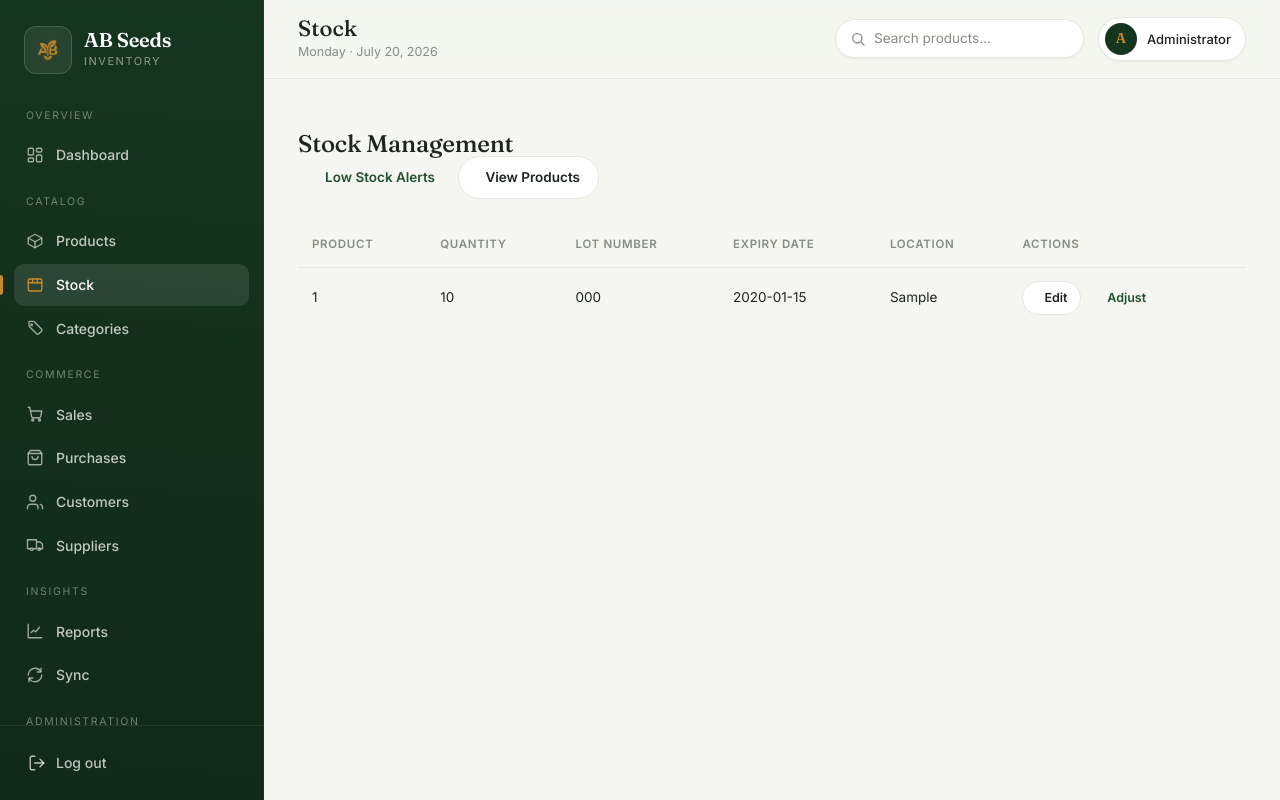
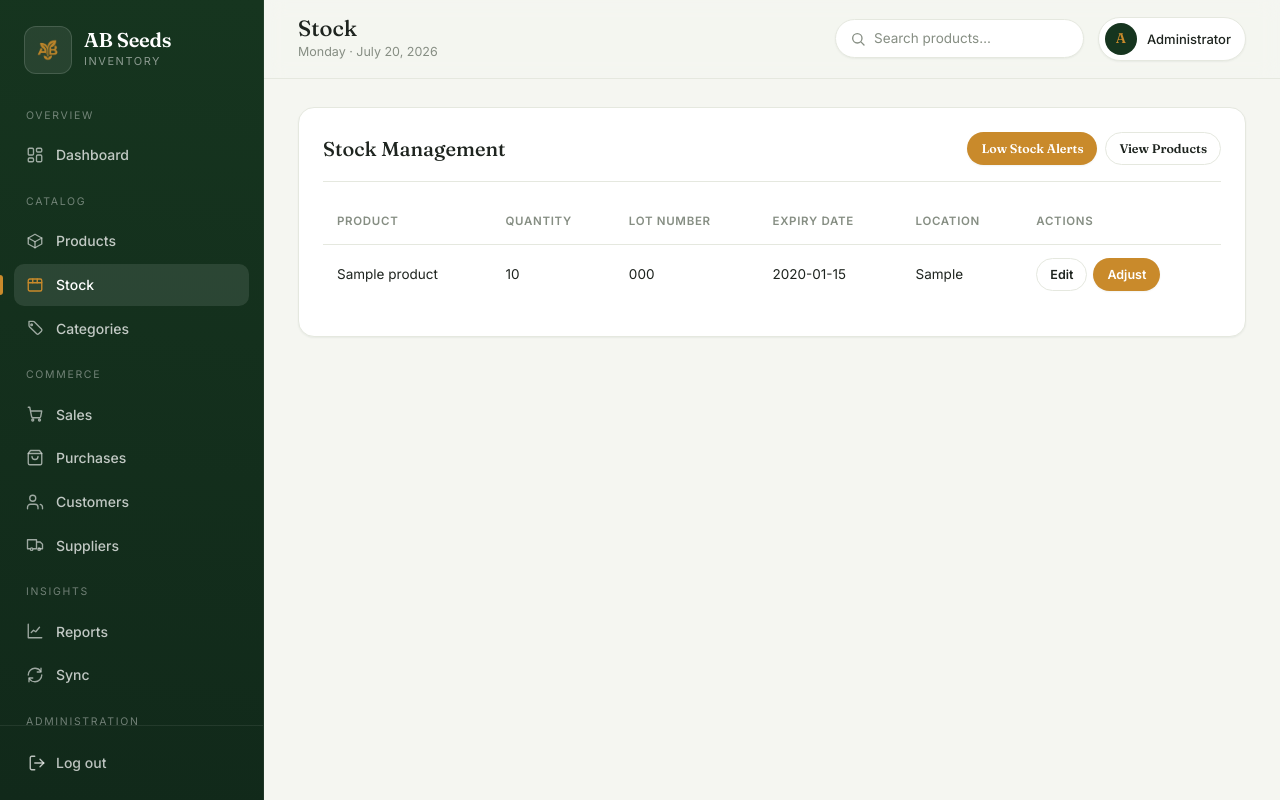
Before and after one commit to Devcavi19/ab-seeds_inventory, a Flask app: page /stock/ in a window 1280 px wide. Run offline with Flask 3, Linux system fonts and the light colour scheme; a user stored in the database is signed in; tables that the repository leaves empty hold one stand-in row (values such as "Sample post").

Commit message:
feat: enhance UI elements and enrich data display across various templates

```diff
--- a/app/blueprints/categories/templates/categories/list.html
+++ b/app/blueprints/categories/templates/categories/list.html
@@ -6,7 +6,7 @@
 <div class="card">
     <div class="card-header">
         Category Management
-        <a href="{{ url_for('categories.create_category') }}" class="btn btn-primary" style="float: right;">Create Category</a>
+        <a href="{{ url_for('categories.create_category') }}" class="btn btn-primary btn-sm">+ Create Category</a>
     </div>
 
     <table class="table">
--- a/app/blueprints/customers/templates/customers/list.html
+++ b/app/blueprints/customers/templates/customers/list.html
@@ -6,7 +6,7 @@
 <div class="card">
     <div class="card-header">
         Customer Management
-        <a href="{{ url_for('customers.create_customer') }}" class="btn btn-primary" style="float: right;">Create Customer</a>
+        <a href="{{ url_for('customers.create_customer') }}" class="btn btn-primary btn-sm">+ Create Customer</a>
     </div>
 
     <table class="table">
--- a/app/blueprints/dashboard/templates/dashboard/index.html
+++ b/app/blueprints/dashboard/templates/dashboard/index.html
@@ -113,8 +113,8 @@
             <li class="attn-item">
                 <span class="attn-dot"><svg viewBox="0 0 24 24" fill="none" stroke="currentColor" stroke-width="2" stroke-linecap="round" stroke-linejoin="round"><path d="M12 21V11"/><path d="M12 11C12 7.5 9.5 5 5 5c0 4.5 2.5 7 7 7Z"/></svg></span>
                 <div class="attn-body">
-                    <div class="attn-title">{{ item.location or 'Unassigned bin' }}</div>
-                    <div class="attn-sub">Lot {{ item.lot_number or '—' }}{% if item.expiry_date %} · exp {{ item.expiry_date }}{% endif %}</div>
+                    <div class="attn-title">{{ item.product_name or 'Unknown product' }}</div>
+                    <div class="attn-sub">{{ item.location or 'Unassigned bin' }}{% if item.lot_number %} · Lot {{ item.lot_number }}{% endif %}{% if item.expiry_date %} · exp {{ item.expiry_date }}{% endif %}</div>
                 </div>
                 <span class="attn-qty">{{ item.quantity }} left</span>
             </li>
--- a/app/blueprints/products/templates/products/list.html
+++ b/app/blueprints/products/templates/products/list.html
@@ -6,7 +6,7 @@
 <div class="card">
     <div class="card-header">
         Product Management
-        <a href="{{ url_for('products.create_product') }}" class="btn btn-primary" style="float: right;">Create Product</a>
+        <a href="{{ url_for('products.create_product') }}" class="btn btn-primary btn-sm">+ Create Product</a>
     </div>
 
     <div class="card-body">
@@ -24,10 +24,10 @@
                     </select>
                 </div>
                 <div class="col-md-2">
-                    <button type="submit" class="btn btn-secondary">Filter</button>
+                    <button type="submit" class="btn btn-secondary btn-sm">Filter</button>
                 </div>
                 <div class="col-md-2">
-                    <a href="{{ url_for('products.list_products') }}" class="btn btn-outline-secondary">Reset</a>
+                    <a href="{{ url_for('products.list_products') }}" class="btn btn-secondary btn-sm">Reset</a>
                 </div>
             </div>
         </form>
--- a/app/blueprints/purchases/templates/purchases/view.html
+++ b/app/blueprints/purchases/templates/purchases/view.html
@@ -13,7 +13,7 @@
         <div class="card-body">
             <div class="row mb-3">
                 <div class="col-md-6">
-                    <p><strong>Supplier:</strong> {{ order.supplier_id }}</p>
+                    <p><strong>Supplier:</strong> {{ order.supplier_name }}</p>
                     <p><strong>Status:</strong> <span class="badge bg-{{ 'primary' if order.status == 'pending' else 'success' if order.status == 'completed' else 'info' }}">{{ order.status }}</span></p>
                 </div>
                 <div class="col-md-6">
@@ -70,7 +70,7 @@
                     <tbody>
                         {% for item in items %}
                         <tr>
-                            <td>{{ item.product_id }}</td>
+                            <td>{{ item.product_name }}</td>
                             <td>{{ item.quantity }}</td>
                             <td>₱{{ "%.2f"|format(item.unit_cost) }}</td>
                             <td>₱{{ "%.2f"|format(item.quantity * item.unit_cost) }}</td>
--- a/app/blueprints/sales/templates/sales/view.html
+++ b/app/blueprints/sales/templates/sales/view.html
@@ -69,7 +69,7 @@
                     <tbody>
                         {% for item in items %}
                         <tr>
-                            <td>{{ item.product_id }}</td>
+                            <td>{{ item.product_name }}</td>
                             <td>{{ item.quantity }}</td>
                             <td>₱{{ "%.2f"|format(item.unit_price) }}</td>
                             <td>₱{{ "%.2f"|format(item.quantity * item.unit_price) }}</td>
--- a/app/blueprints/stock/__init__.py
+++ b/app/blueprints/stock/__init__.py
@@ -11,7 +11,14 @@ bp = Blueprint('stock', __name__, url_prefix='/stock', template_folder='template
 def list_stock():
     db = get_db()
     stocks = Stock.get_all(db)
-    return render_template('stock/list.html', stocks=stocks)
+    # Enrich each stock entry with its product name
+    enriched = []
+    for stock in stocks:
+        product = Product.get_by_id(db, stock['product_id'])
+        stock = dict(stock)
+        stock['product_name'] = product['name'] if product else stock['product_id']
+        enriched.append(stock)
+    return render_template('stock/list.html', stocks=enriched)
 
 @bp.route('/<product_id>/create', methods=['GET', 'POST'])
 @admin_required
@@ -84,4 +91,10 @@ def adjust_stock(product_id):
 def low_stock():
     db = get_db()
     low_stocks = Stock.get_low_stock(db, 20)  # Threshold of 20
-    return render_template('stock/low.html', stocks=low_stocks)
+    enriched = []
+    for stock in low_stocks:
+        product = Product.get_by_id(db, stock['product_id'])
+        stock = dict(stock)
+        stock['product_name'] = product['name'] if product else stock['product_id']
+        enriched.append(stock)
+    return render_template('stock/low.html', stocks=enriched)
--- a/app/blueprints/stock/templates/stock/list.html
+++ b/app/blueprints/stock/templates/stock/list.html
@@ -3,22 +3,17 @@
 {% block title %}Stock Management - AB Seeds Inventory{% endblock %}
 
 {% block content %}
-<div class="container mt-4">
-    <div class="d-flex justify-content-between align-items-center mb-4 flex-wrap gap-3">
-        <h2 class="mb-0">Stock Management</h2>
-        <div class="d-flex gap-2 flex-wrap">
-            <a href="{{ url_for('stock.low_stock') }}" class="btn btn-warning">
-                <i class="bi bi-exclamation-triangle"></i> Low Stock Alerts
-            </a>
-            <a href="{{ url_for('products.list_products') }}" class="btn btn-secondary">
-                <i class="bi bi-box"></i> View Products
-            </a>
+<div class="card">
+    <div class="card-header">
+        Stock Management
+        <div style="display: flex; gap: 8px; align-items: center;">
+            <a href="{{ url_for('stock.low_stock') }}" class="btn btn-accent btn-sm">Low Stock Alerts</a>
+            <a href="{{ url_for('products.list_products') }}" class="btn btn-secondary btn-sm">View Products</a>
         </div>
     </div>
 
-    <div class="table-responsive">
-        <table class="table table-striped table-hover">
-            <thead class="table-light">
+    <table class="table">
+        <thead>
             <tr>
                 <th>Product</th>
                 <th>Quantity</th>
@@ -31,23 +26,18 @@
         <tbody>
             {% for stock in stocks %}
             <tr>
-                    <td>{{ stock['product_id'] }}</td>
+                <td>{{ stock['product_name'] }}</td>
                 <td>{{ stock['quantity'] }}</td>
                 <td>{{ stock['lot_number'] }}</td>
                 <td>{{ stock['expiry_date'] }}</td>
                 <td>{{ stock['location'] }}</td>
                 <td>
-                        <a href="{{ url_for('stock.edit_stock', product_id=stock['product_id']) }}" class="btn btn-sm btn-secondary">
-                            <i class="bi bi-pencil"></i> Edit
-                        </a>
-                        <a href="{{ url_for('stock.adjust_stock', product_id=stock['product_id']) }}" class="btn btn-sm btn-info">
-                            <i class="bi bi-sliders"></i> Adjust
-                        </a>
+                    <a href="{{ url_for('stock.edit_stock', product_id=stock['product_id']) }}" class="btn btn-secondary btn-sm">Edit</a>
+                    <a href="{{ url_for('stock.adjust_stock', product_id=stock['product_id']) }}" class="btn btn-accent btn-sm">Adjust</a>
                 </td>
             </tr>
             {% endfor %}
         </tbody>
     </table>
 </div>
-</div>
 {% endblock %}
--- a/app/blueprints/stock/templates/stock/low.html
+++ b/app/blueprints/stock/templates/stock/low.html
@@ -24,7 +24,7 @@
         <tbody>
             {% for stock in stocks %}
             <tr class="{% if stock['quantity'] < 10 %}table-danger{% endif %}">
-                <td>{{ stock['product_id'] }}</td>
+                <td>{{ stock['product_name'] }}</td>
                 <td>{{ stock['quantity'] }}</td>
                 <td>{{ stock['lot_number'] }}</td>
                 <td>{{ stock['expiry_date'] }}</td>
--- a/app/blueprints/suppliers/templates/suppliers/list.html
+++ b/app/blueprints/suppliers/templates/suppliers/list.html
@@ -6,7 +6,7 @@
 <div class="card">
     <div class="card-header">
         Supplier Management
-        <a href="{{ url_for('suppliers.create_supplier') }}" class="btn btn-primary" style="float: right;">Create Supplier</a>
+        <a href="{{ url_for('suppliers.create_supplier') }}" class="btn btn-primary btn-sm">+ Create Supplier</a>
     </div>
 
     <table class="table">
--- a/app/models/stock.py
+++ b/app/models/stock.py
@@ -42,7 +42,14 @@ class Stock:
 
     @staticmethod
     def get_by_product_id(db, product_id: str) -> dict | None:
-        """Get stock by product ID"""
+        """Get stock by product ID.
+
+        If no stock record exists yet but the product has a stock_quantity
+        column (set by the simplified product schema), a stock record is
+        auto-created from that value so that sales validation never sees a
+        false-zero for products that were added without going through the
+        stock management flow.
+        """
         result = db.execute(
             f"SELECT * FROM {Stock.TABLE} WHERE product_id = ?",
             [product_id]
@@ -52,6 +59,26 @@ class Stock:
             # Convert tuple to dict with column names
             columns = [column[1] for column in db.execute(f"PRAGMA table_info({Stock.TABLE})").fetchall()]
             return dict(zip(columns, result))
+
+        # --- Safety-net: auto-seed from products.stock_quantity ---
+        # This covers products created before migration 004, or any product
+        # that was inserted without an explicit stock record.
+        product_row = db.execute(
+            "SELECT stock_quantity FROM products WHERE id = ? AND is_deleted = 0",
+            [product_id]
+        ).fetchone()
+        if product_row is not None:
+            quantity = product_row[0] if product_row[0] is not None else 0
+            Stock.upsert(db, product_id, quantity, '', '', '')
+            # Re-fetch the newly created record
+            result = db.execute(
+                f"SELECT * FROM {Stock.TABLE} WHERE product_id = ?",
+                [product_id]
+            ).fetchone()
+            if result:
+                columns = [column[1] for column in db.execute(f"PRAGMA table_info({Stock.TABLE})").fetchall()]
+                return dict(zip(columns, result))
+
         return None
 
     @staticmethod
--- a/app/static/css/style.css
+++ b/app/static/css/style.css
@@ -544,6 +544,14 @@ a { color: var(--pine-700); }
 .btn-danger { background: var(--out); color: #fff; }
 .btn-danger:hover { background: #9c3b28; }
 
+/* Table action cell — flex with gap so buttons don't crowd each other */
+.table td:last-child {
+    display: flex;
+    align-items: center;
+    gap: 6px;
+    flex-wrap: wrap;
+}
+
 /* ---------- Forms ---------- */
 .form-group { margin-bottom: 16px; }
 .form-group label {
```
Also changed, not shown: app/blueprints/purchases/__init__.py (+21 -2 lines), app/blueprints/purchases/templates/purchases/list.html (+10 -19 lines), app/blueprints/sales/__init__.py (+9 -1 lines), app/blueprints/sales/templates/sales/list.html (+9 -18 lines), app/blueprints/sync/__init__.py (+63 -1 lines), app/services/report_service.py (+23 -4 lines), app/services/sync_service.py (+12 -0 lines), migrations/004_seed_stock_from_products.sql (added). Lines whose indentation alone changed are shown as unchanged.
